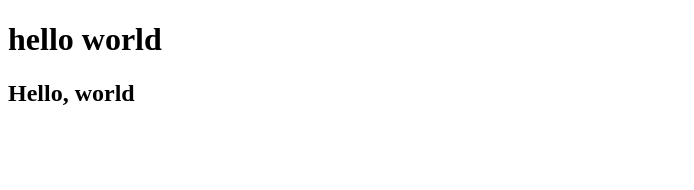
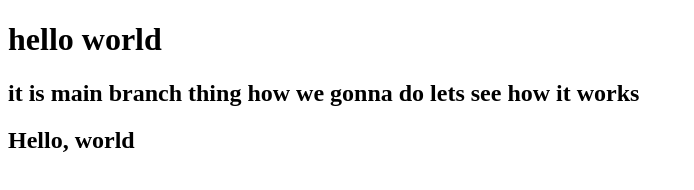
Before and after one commit to gitprime1/demo-repo, a plain HTML site: page hello.html in a window 1280 px wide. Shown: the whole page, without its empty margins (0-694 px from the left). Drawn offline with Linux system fonts and the light colour scheme.

Commit message:
commit message

```diff
--- a/hello.html
+++ b/hello.html
@@ -8,6 +8,7 @@
 </head>
 <body>
     <h1>hello world</h1>
+    <h2>it is main branch thing how we gonna do lets see how it works</h2>
     <h2>Hello, world</h2>
 </body>
 </html>
```
